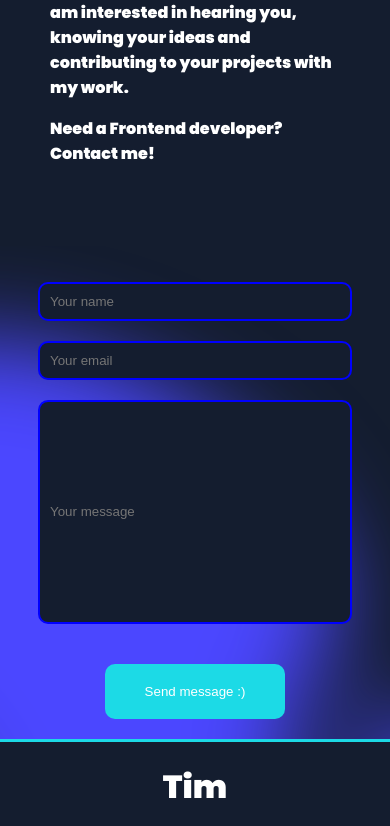
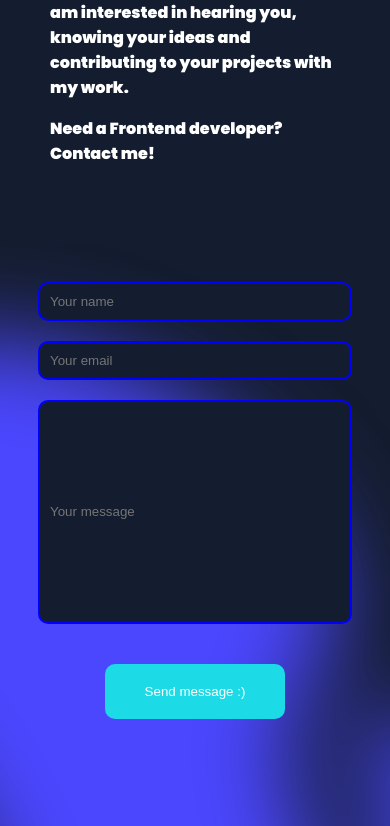
Before and after one commit to SwaggyPotter/portfolio, an Angular app: page / in a window 390 px wide. Shown: the part 5949-6775 px from the top of the page. Built offline with nearby package versions, Linux system fonts and the light colour scheme.

Commit message:
form responsiv

```diff
--- a/src/app/contact-form/contact-form.component.scss
+++ b/src/app/contact-form/contact-form.component.scss
@@ -4,6 +4,7 @@ form {
     flex-direction: column;
     justify-content: center;
     align-items: center;
+    margin-bottom: 200px;
 
     button {
         background-color: #1CDAE6;
@@ -52,6 +53,7 @@ form {
 @media screen and (min-width:280px) and (max-width: 700px) {
     form {
         margin-top: 100px;
+        margin-bottom: 200px;
     }
 
     .form-container {
@@ -63,6 +65,7 @@ form {
         background-position-y: 100px;
         padding-bottom: 20px;
         margin-right: unset;
+        padding-right: 50px !important;
     }
 
     .normalInput {
@@ -94,7 +97,7 @@ form {
         color: white;
         flex-direction: column;
         padding-left: 50px;
-        padding-right: 50px;
+        padding-right: 0;
         background-image: url("/assets/img/blueBackground-footer.svg");
         background-position-y: 40vh;
     }
```
